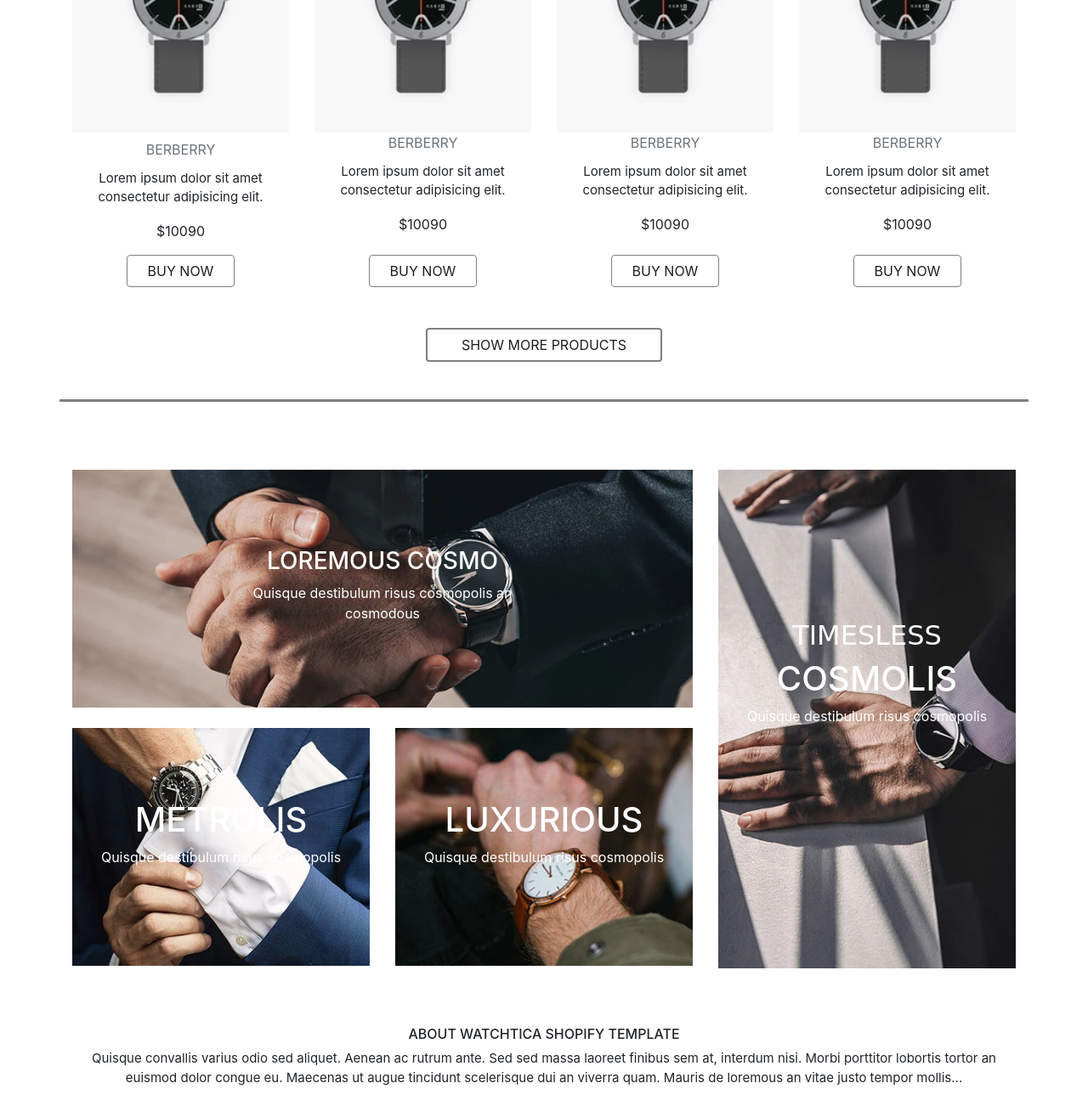
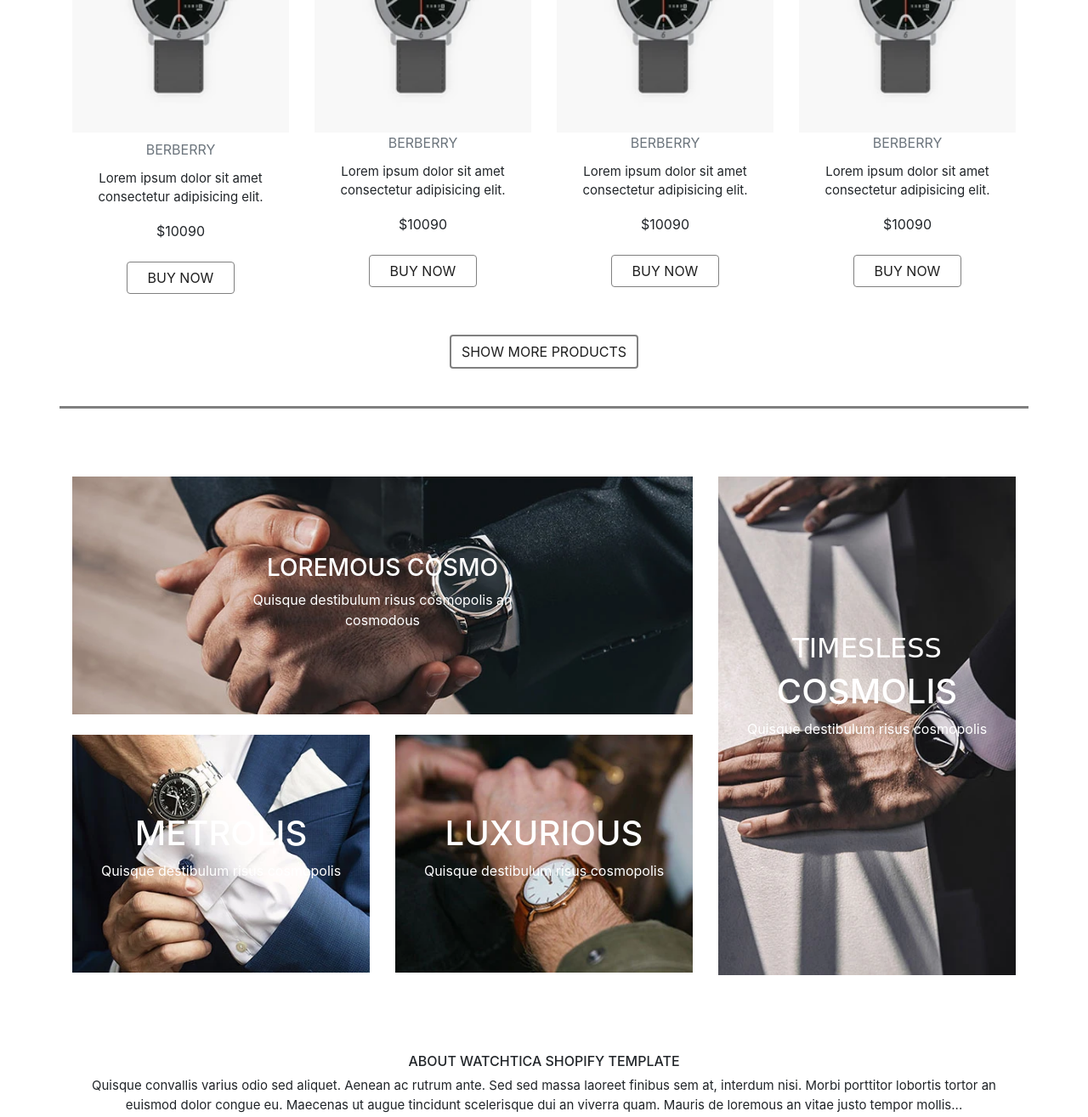
Before and after one commit to Sarowar-005/e-commarce, a plain HTML site: page index.html in a window 1280 px wide. Shown: the part 1261-2576 px from the top of the page at 85% size. Drawn offline with nearby package versions, Linux system fonts and the light colour scheme; a web font is replaced by a local one.

Commit message:
Update index.html

```diff
--- a/index.html
+++ b/index.html
@@ -165,18 +165,18 @@
         <div class="container">
             <h4 class="text-center mb-4">NEW PRODUCTS</h4>
             <div class="row">
-                <div class="col-md-3 col-sm-6">
+                <div class="col-md-3 col-6">
                     <div class="card">
                         <img class="card-top" src="images/products/product1.jpg" alt="">
                         <div class="card-content">
                             <p class="title text-center mt-2 text-muted">BERBERRY</p>
                             <p class="desc text-center my--2">Lorem ipsum dolor sit amet consectetur adipisicing elit.</p>
                             <p class="price text-center">$10090</p>
-                            <a class="btn btn-outline-danger w-50 d-block mx-auto" href="#">BUY NOW</a>
+                            <a class="btn btn-outline-danger w-50 d-block mx-auto my-4" href="#">BUY NOW</a>
                         </div>
                     </div>
                 </div>
-                <div class="col-md-3 col-sm-6">
+                <div class="col-md-3 col-6">
                     <div class="card">
                         <img class="card-top" src="images/products/product1.jpg" alt="">
                         <div class="card-content">
@@ -187,7 +187,7 @@
                         </div>
                     </div>
                 </div>
-                <div class="col-md-3 col-sm-6">
+                <div class="col-md-3 col-6">
                     <div class="card">
                         <img class="card-top" src="images/products/product1.jpg" alt="">
                         <div class="card-content">
@@ -198,7 +198,7 @@
                         </div>
                     </div>
                 </div>
-                <div class="col-md-3 col-sm-6">
+                <div class="col-md-3 col-6">
                     <div class="card">
                         <img class="card-top" src="images/products/product1.jpg" alt="">
                         <div class="card-content">
@@ -210,7 +210,7 @@
                     </div>
                 </div>
             </div>
-            <button class="show-products btn btn-outline-danger w-25 my-4 d-block mx-auto">SHOW MORE PRODUCTS</button>
+            <button class="show-products btn btn-outline-danger w-md-25 my-4 d-block mx-auto">SHOW MORE PRODUCTS</button>
         </div>
     </section>
 
@@ -238,14 +238,14 @@
                                     <p>Quisque destibulum risus cosmopolis an cosmodous</p>
                                 </div>
                             </div>
-                            <div class="col-md-6 col-sm-6 hovarable">
+                            <div class="col-md-6 col-sm-6 p-md- pb-4 hovarable">
                                 <img src="images/collection/collection2.jpg" alt="">
                                 <div class="collection-content">
                                     <h1>METROLIS</h1>
                                     <p>Quisque destibulum risus cosmopolis</p>
                                 </div>
                             </div>
-                            <div class="col-md-6 col-sm-6 hovarable">
+                            <div class="col-md-6 col-sm-6 p-md- pb-4 hovarable">
                                 <img src="images/collection/collection3.jpg" alt="">
                                 <div class=" collection-content">
                                     <h1>LUXURIOUS</h1>
@@ -254,7 +254,7 @@
                             </div>
                         </div>
                     </div>
-                    <div class="col-md-4 col-sm-12 hovarable">
+                    <div class="col-md-4 col-sm-12 p-md- pb-4 hovarable">
                         <img src="images/collection/collection5.jpg" alt="">
                         <div class="collection-content">
                             <h2 class="unique">TIMESLESS</h2>
```
